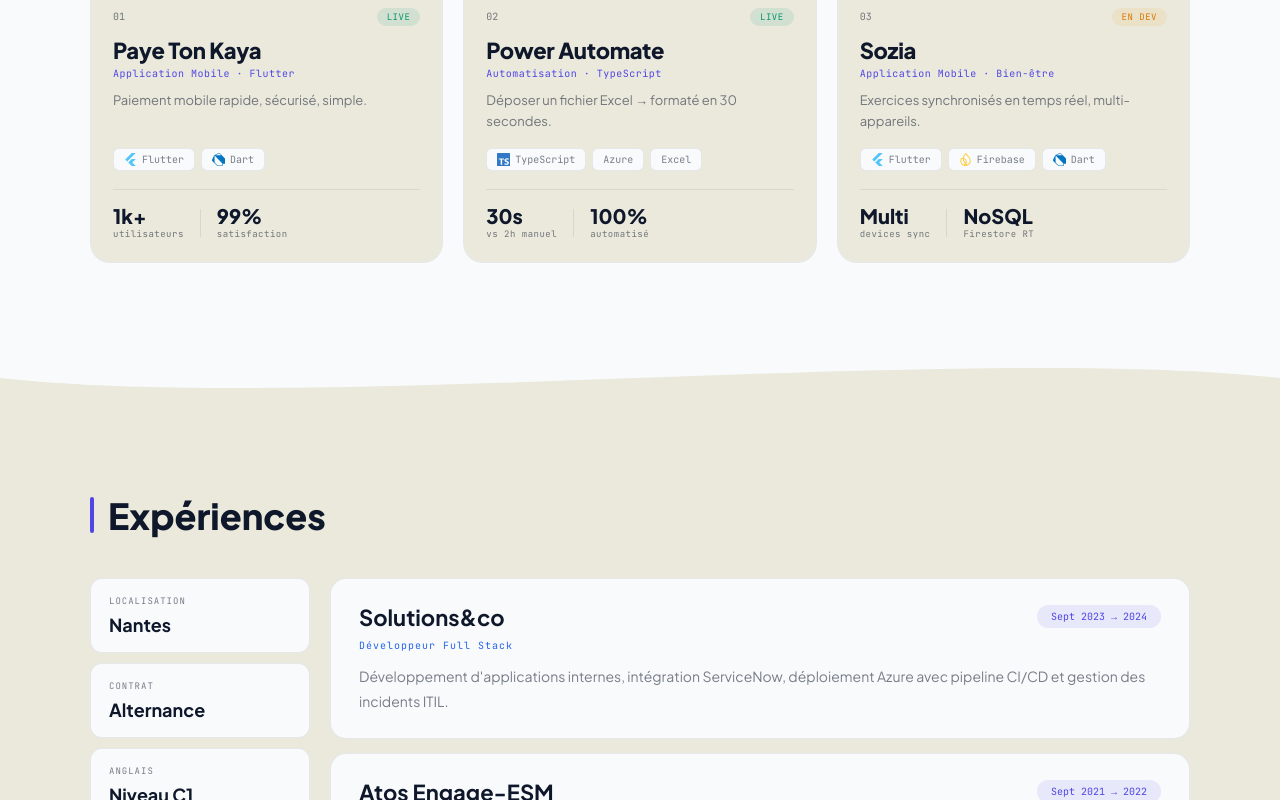
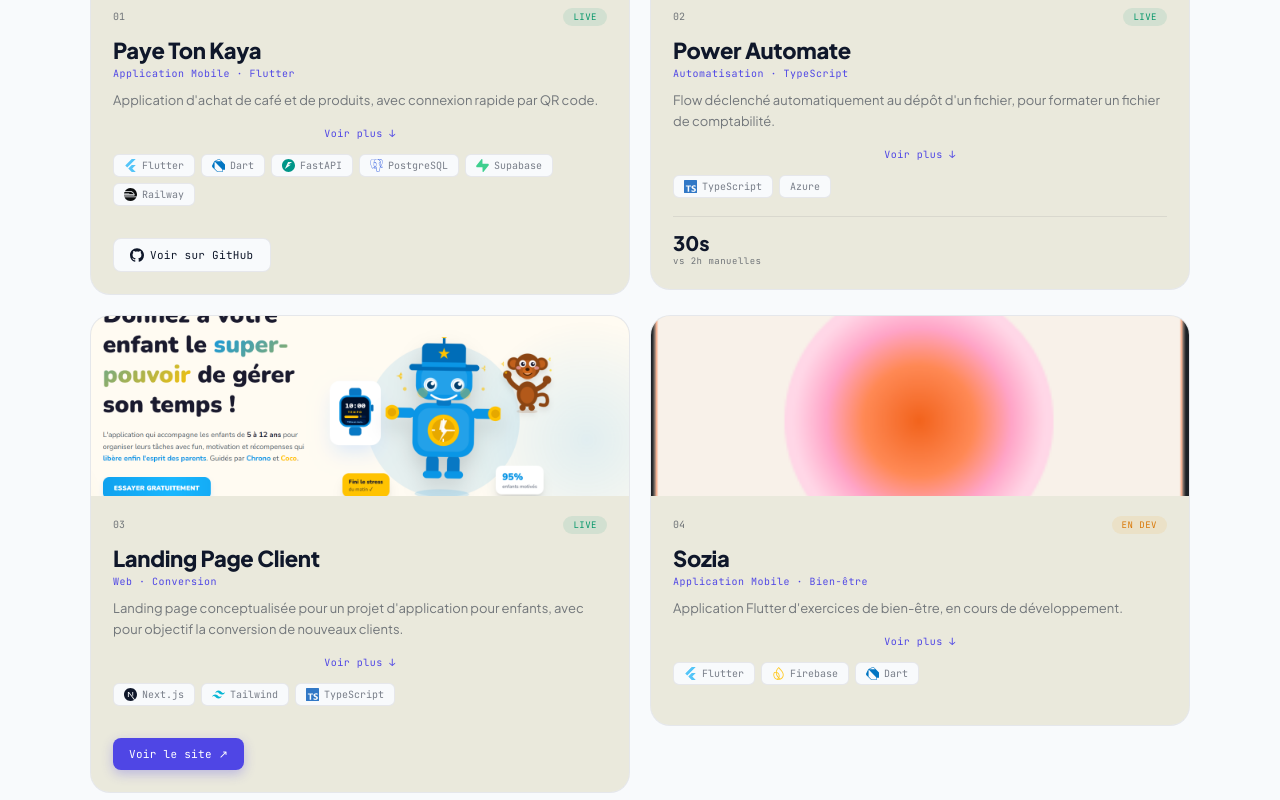
Before and after one commit to Mathieuakoubia/portfolio-react, a React (Create React App) app: page / in a window 1280 px wide. Shown: the part 1300-2100 px from the top of the page. Built offline with nearby package versions, Linux system fonts and the light colour scheme.

Commit message:
ajout d'un projet

```diff
--- a/src/components/Projects.jsx
+++ b/src/components/Projects.jsx
@@ -1,5 +1,9 @@
-import React from 'react';
-import { SiFlutter, SiDart, SiTypescript, SiFirebase } from 'react-icons/si';
+import React, { useState } from 'react';
+import {
+  SiFlutter, SiDart, SiTypescript, SiFirebase,
+  SiGithub, SiFastapi, SiPostgresql, SiSupabase, SiRailway,
+  SiNextdotjs, SiTailwindcss,
+} from 'react-icons/si';
 import styles from './Projects.module.css';
 
 const TECH_ICONS = {
@@ -7,7 +11,12 @@
   Dart:       { icon: SiDart,       color: '#0175C2' },
   TypeScript: { icon: SiTypescript, color: '#3178C6' },
   Firebase:   { icon: SiFirebase,   color: '#FFCA28' },
-  Firestore:  { icon: SiFirebase,   color: '#FF6D00' },
+  FastAPI:    { icon: SiFastapi,    color: '#009688' },
+  PostgreSQL: { icon: SiPostgresql, color: '#4169E1' },
+  Supabase:   { icon: SiSupabase,   color: '#3ECF8E' },
+  Railway:    { icon: SiRailway,    color: '#0B0D0E' },
+  'Next.js':   { icon: SiNextdotjs,  color: '#0F172A' },
+  Tailwind:    { icon: SiTailwindcss,color: '#06B6D4' },
 };
 
 const PROJECTS = [
@@ -15,44 +24,83 @@
     num:     '01',
     name:    'Paye Ton Kaya',
     type:    'Application Mobile · Flutter',
-    tagline: 'Paiement mobile rapide, sécurisé, simple.',
-    techs:   ['Flutter', 'Dart'],
+    tagline: 'Application d\'achat de café et de produits, avec connexion rapide par QR code.',
+    techs:   ['Flutter', 'Dart', 'FastAPI', 'PostgreSQL', 'Supabase', 'Railway'],
     status:  'LIVE',
     img:     '/assets/images/payetonkaya.webp',
     color:   'linear-gradient(135deg, #4F46E5 0%, #7C3AED 100%)',
     emoji:   '💸',
-    stat1:   { val: '1k+', label: 'utilisateurs' },
-    stat2:   { val: '99%', label: 'satisfaction' },
+    github:  'https://github.com/Mathieuakoubia/payetonkayamspr',
+    details: [
+      'Application Flutter pour l\'achat de café et de produits',
+      'API développée avec FastAPI (Python)',
+      'Connexion rapide via QR code',
+      'Base de données PostgreSQL (relationnelle)',
+      'Hébergé sur Supabase et Railway',
+    ],
   },
   {
     num:     '02',
     name:    'Power Automate',
     type:    'Automatisation · TypeScript',
-    tagline: 'Déposer un fichier Excel → formaté en 30 secondes.',
-    techs:   ['TypeScript', 'Azure', 'Excel'],
+    tagline: 'Flow déclenché automatiquement au dépôt d\'un fichier, pour formater un fichier de comptabilité.',
+    techs:   ['TypeScript', 'Azure'],
     status:  'LIVE',
     img:     '/assets/images/power%20automate.png',
     color:   'linear-gradient(135deg, #2563EB 0%, #0EA5E9 100%)',
     emoji:   '⚡',
-    stat1:   { val: '30s',  label: 'vs 2h manuel' },
-    stat2:   { val: '100%', label: 'automatisé' },
+    github:  null,
+    details: [
+      'Flow Power Automate avec scripts TypeScript',
+      'Déclenché au dépôt d\'un fichier dans un dossier interne à l\'entreprise',
+      'Formatage automatique d\'un fichier de comptabilité',
+      'Réduction du traitement de 2h à 30 secondes',
+    ],
+    stat: { val: '30s', label: 'vs 2h manuelles' },
   },
   {
     num:     '03',
+    name:    'Landing Page Client',
+    type:    'Web · Conversion',
+    tagline: 'Landing page conceptualisée pour un projet d\'application pour enfants, avec pour objectif la conversion de nouveaux clients.',
+    techs:   ['Next.js', 'Tailwind', 'TypeScript'],
+    status:  'LIVE',
+    img:     '/assets/images/landing-page7.png',
+    color:   'linear-gradient(135deg, #F59E0B 0%, #EF4444 100%)',
+    emoji:   '🚀',
+    github:  null,
+    liveUrl: 'https://tempo-landing-kmyncmnd3-mathieu-akoubia.vercel.app/',
+    details: [
+      'Landing page conceptualisée pour un client',
+      'Projet d\'application destinée aux enfants',
+      'Objectif : conversion de nouveaux clients',
+      'Développée avec Next.js et Tailwind CSS',
+    ],
+  },
+  {
+    num:     '04',
     name:    'Sozia',
     type:    'Application Mobile · Bien-être',
-    tagline: 'Exercices synchronisés en temps réel, multi-appareils.',
+    tagline: 'Application Flutter d\'exercices de bien-être, en cours de développement.',
     techs:   ['Flutter', 'Firebase', 'Dart'],
     status:  'EN DEV',
     img:     '/assets/images/application%20Sozia.png',
     color:   'linear-gradient(135deg, #059669 0%, #10B981 100%)',
     emoji:   '🌿',
-    stat1:   { val: 'Multi', label: 'devices sync' },
-    stat2:   { val: 'NoSQL', label: 'Firestore RT' },
+    github:  null,
+    details: [
+      'Application Flutter en cours de développement',
+      'Exercices de bien-être stockés en base de données Firebase',
+      'Base de données NoSQL (Firestore)',
+    ],
   },
 ];
 
-const Projects = () => (
+const Projects = () => {
+  const [expanded, setExpanded] = useState({});
+  const toggle = (num) => setExpanded(prev => ({ ...prev, [num]: !prev[num] }));
+
+  return (
     <section id="projects" className={styles.projects}>
       <div className={styles.inner}>
 
@@ -62,10 +110,9 @@
         </div>
 
         <div className={styles.grid}>
-        {PROJECTS.map(({ num, name, type, tagline, techs, status, img, color, emoji, stat1, stat2 }) => (
+          {PROJECTS.map(({ num, name, type, tagline, techs, status, img, color, emoji, github, liveUrl, details, stat }) => (
             <article key={num} className={styles.card}>
 
-            {/* Media */}
               <div className={styles.cardMedia}>
                 {img && (
                   <img
@@ -83,7 +130,6 @@
                 </div>
               </div>
 
-            {/* Content */}
               <div className={styles.cardContent}>
                 <div className={styles.cardMeta}>
                   <span className={styles.cardNum}>{num}</span>
@@ -95,6 +141,16 @@
                 <h3 className={styles.cardName}>{name}</h3>
                 <p className={styles.cardType}>{type}</p>
                 <p className={styles.cardTagline}>{tagline}</p>
+
+                {expanded[num] && details && (
+                  <ul className={styles.details}>
+                    {details.map((d, i) => <li key={i}>{d}</li>)}
+                  </ul>
+                )}
+
+                <button className={styles.toggleBtn} onClick={() => toggle(num)}>
+                  {expanded[num] ? 'Voir moins ↑' : 'Voir plus ↓'}
+                </button>
 
                 <div className={styles.techRow}>
                   {techs.map(t => {
@@ -110,17 +166,30 @@
                   })}
                 </div>
 
+                {stat && (
                   <div className={styles.cardStats}>
                     <div className={styles.statItem}>
-                  <span className={styles.statVal}>{stat1.val}</span>
-                  <span className={styles.statLabel}>{stat1.label}</span>
-                </div>
-                <span className={styles.statDiv} />
-                <div className={styles.statItem}>
-                  <span className={styles.statVal}>{stat2.val}</span>
-                  <span className={styles.statLabel}>{stat2.label}</span>
+                      <span className={styles.statVal}>{stat.val}</span>
+                      <span className={styles.statLabel}>{stat.label}</span>
                     </div>
                   </div>
+                )}
+
+                {(github || liveUrl) && (
+                  <div className={styles.linkRow}>
+                    {github && (
+                      <a href={github} target="_blank" rel="noopener noreferrer" className={styles.linkBtn}>
+                        <SiGithub size={14} />
+                        Voir sur GitHub
+                      </a>
+                    )}
+                    {liveUrl && (
+                      <a href={liveUrl} target="_blank" rel="noopener noreferrer" className={styles.linkBtnPrimary}>
+                        Voir le site ↗
+                      </a>
+                    )}
+                  </div>
+                )}
               </div>
 
             </article>
@@ -129,5 +198,6 @@
       </div>
     </section>
   );
+};
 
 export default Projects;
--- a/src/components/Projects.module.css
+++ b/src/components/Projects.module.css
@@ -27,8 +27,9 @@
 /* ── Grille 3 cards ── */
 .grid {
   display: grid;
-  grid-template-columns: repeat(3, 1fr);
+  grid-template-columns: repeat(2, 1fr);
   gap: 20px;
+  align-items: start;
 }
 
 .card {
@@ -116,6 +117,55 @@
   color: var(--text-muted);
 }
 
+.linkRow {
+  display: flex;
+  gap: 10px;
+  flex-wrap: wrap;
+  margin-top: 14px;
+}
+
+.linkBtn {
+  display: inline-flex;
+  align-items: center;
+  gap: 6px;
+  font-family: var(--font-label);
+  font-size: 11px;
+  letter-spacing: 0.3px;
+  padding: 9px 16px;
+  border-radius: 8px;
+  color: var(--text);
+  background: var(--bg-secondary);
+  border: 1px solid var(--border);
+  transition: border-color 0.2s, color 0.2s, transform 0.2s;
+}
+
+.linkBtn:hover {
+  border-color: var(--border-accent);
+  color: var(--accent);
+  transform: translateY(-1px);
+}
+
+.linkBtnPrimary {
+  display: inline-flex;
+  align-items: center;
+  gap: 6px;
+  font-family: var(--font-label);
+  font-size: 11px;
+  letter-spacing: 0.3px;
+  padding: 9px 16px;
+  border-radius: 8px;
+  color: #fff;
+  background: var(--accent);
+  border: none;
+  box-shadow: 0 4px 12px rgba(79, 70, 229, 0.3);
+  transition: box-shadow 0.2s, transform 0.2s;
+}
+
+.linkBtnPrimary:hover {
+  box-shadow: 0 6px 20px rgba(79, 70, 229, 0.45);
+  transform: translateY(-2px);
+}
+
 .badge {
   font-family: var(--font-label);
   font-size: 9px;
@@ -154,6 +204,51 @@
   margin-bottom: 16px;
   flex: 1;
 }
+
+/* Details expand */
+.details {
+  list-style: none;
+  padding: 12px 0;
+  margin-bottom: 8px;
+  display: flex;
+  flex-direction: column;
+  gap: 6px;
+  border-top: 1px solid var(--border);
+  border-bottom: 1px solid var(--border);
+}
+
+.details li {
+  font-family: var(--font-body);
+  font-size: 14px;
+  font-weight: 600;
+  color: var(--text);
+  padding-left: 14px;
+  position: relative;
+  line-height: 1.6;
+}
+
+.details li::before {
+  content: '→';
+  position: absolute;
+  left: 0;
+  color: var(--accent);
+  font-size: 10px;
+}
+
+.toggleBtn {
+  font-family: var(--font-label);
+  font-size: 10px;
+  color: var(--accent);
+  background: none;
+  border: none;
+  cursor: pointer;
+  padding: 0;
+  margin-bottom: 14px;
+  letter-spacing: 0.5px;
+  transition: opacity 0.2s;
+}
+
+.toggleBtn:hover { opacity: 0.7; }
 
 /* Tech chips */
 .techRow {
--- a/src/components/Skills.jsx
+++ b/src/components/Skills.jsx
@@ -1,7 +1,7 @@
 import React from 'react';
 import {
   SiReact, SiVuedotjs, SiNextdotjs, SiHtml5, SiJavascript, SiTypescript,
-  SiNodedotjs, SiPhp, SiSymfony, SiPython, SiMysql,
+  SiNodedotjs, SiSymfony, SiPython, SiMysql,
   SiDocker, SiGit, SiGithubactions,
   SiScikitlearn, SiPandas, SiFlutter, SiFirebase,
 } from 'react-icons/si';
```
Also changed, not shown: .claude/settings.local.json, public/assets/images/landing-page7.png (added), 1 other file (tests, documents, lock files or other folders). Lines whose indentation alone changed are shown as unchanged.
